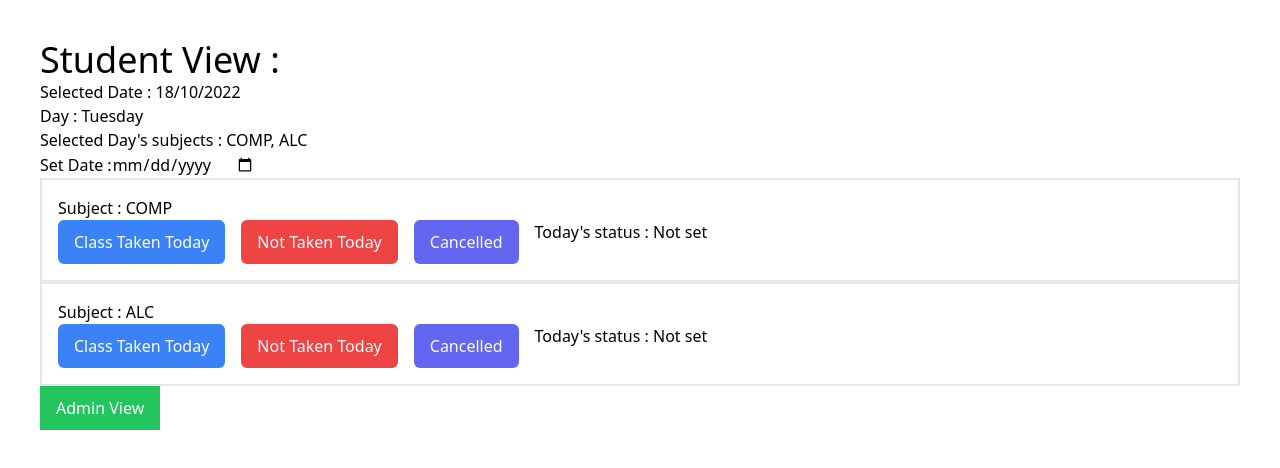
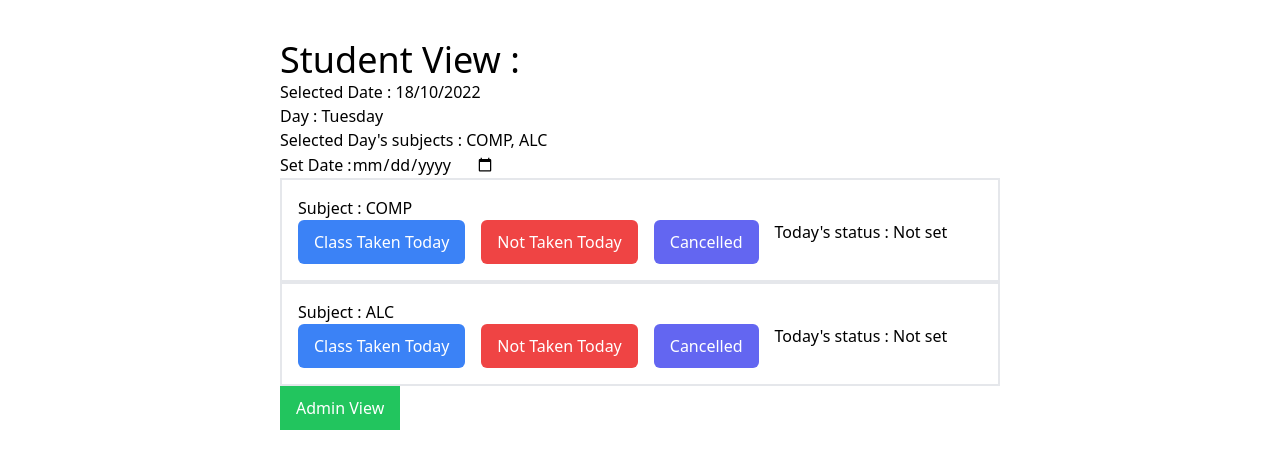
Before and after one commit to gopal-kaul/subject-attendance, a Next.js app: page / in a window 1280 px wide. Shown: the top 468 px of the page. Built offline with nearby package versions, Linux system fonts and the light colour scheme; no server answers.

Commit message:
Add horizontal padding

```diff
--- a/pages/_app.js
+++ b/pages/_app.js
@@ -1,7 +1,11 @@
-import '../styles/globals.css'
+import "../styles/globals.css";
 
 function MyApp({ Component, pageProps }) {
-  return <Component {...pageProps} />
+  return (
+    <div className="mx-4 md:mx-20 lg:mx-60">
+      <Component {...pageProps} />
+    </div>
+  );
 }
 
-export default MyApp
+export default MyApp;
```
